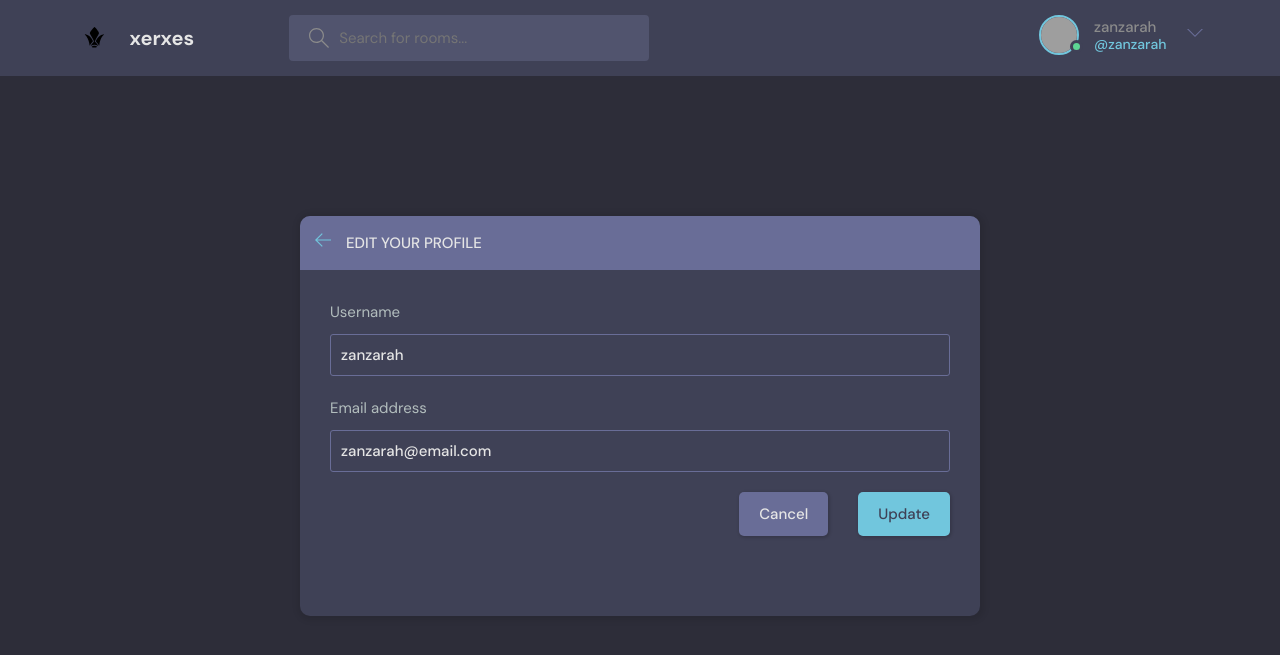
After one commit to inukashiFNS/xerxes, a Django app: page /update-user/ in a window 1280 px wide. The commit adds this page. Shown: the top 655 px of the page. Run offline with Django 4.2, Linux system fonts and the light colour scheme; a user stored in the database is signed in; grey boxes are pictures that could not be loaded.

Commit message:
edit user account page added

```diff
--- a/base/forms.py
+++ b/base/forms.py
@@ -1,5 +1,6 @@
 from django.forms import ModelForm
 from .models import Room
+from django.contrib.auth.models import User
 
 class RoomForm(ModelForm):
     class Meta:
@@ -7,3 +8,8 @@ class RoomForm(ModelForm):
         fields = '__all__'
         #will have all attributes from the room in models.py except the unditables ones
         exclude = ['host', 'participants']
+
+class UserForm(ModelForm):
+    class Meta:
+       model = User
+       fields = ['username', 'email']
--- a/base/templates/base/profile.html
+++ b/base/templates/base/profile.html
@@ -18,7 +18,9 @@
           <div class="profile__info">
             <h3>{{user.username}}</h3>
             <p>@{{user.username}}</p>
-            <a href="edit-user.html" class="btn btn--main btn--pill">Edit Profile</a>
+            {% if request.user == user %}
+            <a href="{% url 'update-user' %}" class="btn btn--main btn--pill">Edit Profile</a>
+            {% endif %}
           </div>
           <div class="profile__about">
             <h3>About</h3>
--- /dev/null
+++ b/base/templates/base/update-user.html
@@ -0,0 +1,41 @@
+{% extends 'main.html' %}
+
+{% block content %}
+    <main class="update-account layout">
+        <div class="container">
+            <div class="layout__box">
+                <div class="layout__boxHeader">
+                    <div class="layout__boxTitle">
+                        <a href="{% url 'home' %}">
+                            <svg version="1.1" xmlns="http://www.w3.org/2000/svg" width="32" height="32"
+                                viewBox="0 0 32 32">
+                                <title>arrow-left</title>
+                                <path
+                                    d="M13.723 2.286l-13.723 13.714 13.719 13.714 1.616-1.611-10.96-10.96h27.625v-2.286h-27.625l10.965-10.965-1.616-1.607z">
+                                </path>
+                            </svg>
+                        </a>
+                        <h3>Edit your profile</h3>
+                    </div>
+                </div>
+                <div class="layout__body">
+                    <form class="form" action="" method="POST">
+                      {% csrf_token %}
+                      {% for field in form %}
+                      <div class="form__group">
+                            <label for="profile_pic">{{field.label}}</label>
+                            {{field}}
+                      </div>
+                      {% endfor %}
+
+                      <div class="form__action">
+                            <a class="btn btn--dark" href="{% url 'home' %}">Cancel</a>
+                            <button class="btn btn--main" type="submit">Update</button>
+                      </div>
+                    </form>
+                </div>
+            </div>
+        </div>
+      </div>
+    </main>
+{% endblock content %}
--- a/base/urls.py
+++ b/base/urls.py
@@ -12,4 +12,5 @@ urlpatterns = [
     path('update-room/<str:pk>/', views.updateRoom, name="update-room"),
     path('delete-room/<str:pk>/', views.deleteRoom, name="delete-room"),
     path('delete-message/<str:pk>/', views.deleteMessage, name="delete-message"),
+    path('update-user/', views.updateUser, name="update-user"),
 ]
--- a/base/views.py
+++ b/base/views.py
@@ -7,7 +7,7 @@ from django.contrib.auth.models import User
 from django.contrib.auth import authenticate, login, logout
 from django.contrib.auth.forms import UserCreationForm
 from .models import Room, Topic, Message
-from .forms import RoomForm
+from .forms import RoomForm, UserForm
 
 # Create your views here.
 
@@ -173,3 +173,15 @@ def deleteMessage(request, pk):
         message.delete()
         return redirect('home')
     return render(request, 'base/delete.html', {'obj': message})
+
+
+@login_required(login_url='login')
+def updateUser(request):
+    user = request.user
+    form = UserForm(instance=user)
+    if request.method == 'POST':
+        form = UserForm(request.POST, instance=user)
+        if form.is_valid():
+            form.save()
+            return redirect('user-profile', pk=user.id)
+    return render(request, 'base/update-user.html', {'form': form})
--- a/templates/navbar.html
+++ b/templates/navbar.html
@@ -21,7 +21,7 @@
         <!-- Logged In -->
         {% if request.user.is_authenticated %}
         <div class="header__user">
-          <a href="profile.html">
+          <a href="{% url 'user-profile' user.id %}">
             <div class="avatar avatar--medium active">
               <img src="https://randomuser.me/api/portraits/men/37.jpg" />
             </div>
@@ -46,7 +46,7 @@
         {% endif %}
 
         <div class="dropdown-menu">
-          <a href="settings.html" class="dropdown-link"
+          <a href="{% url 'update-user' %}" class="dropdown-link"
             ><svg version="1.1" xmlns="http://www.w3.org/2000/svg" width="32" height="32" viewBox="0 0 32 32">
               <title>tools</title>
               <path
```
Also changed, not shown: db.sqlite3.
